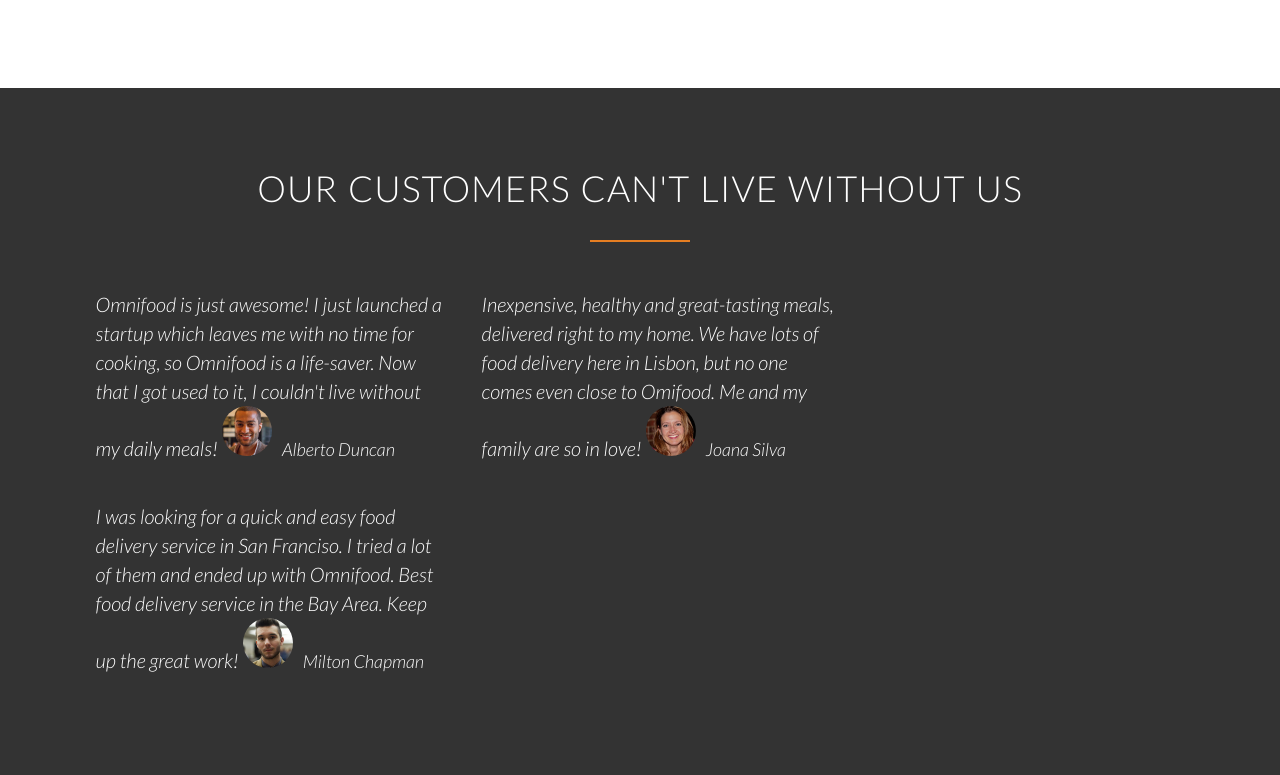
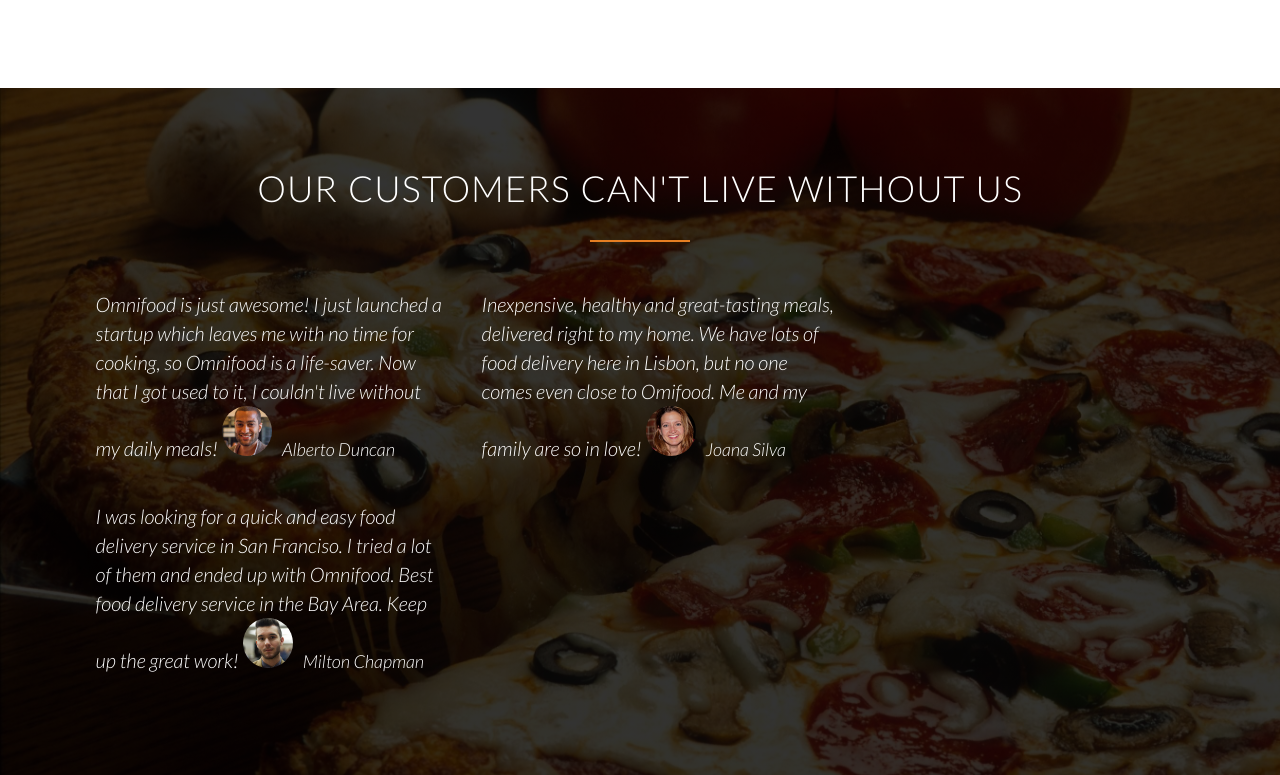
Before and after one commit to danieldichterheineman/Hemsida, a plain HTML site: page index.html in a window 1280 px wide. Shown: the part 3254-4029 px from the top of the page. Drawn offline with Linux system fonts and the light colour scheme.

Commit message:
Update style.css

```diff
--- a/resources/css/style.css
+++ b/resources/css/style.css
@@ -357,7 +357,7 @@ header {
 
 .section-testmonials {
   background-image: linear-gradient(rgba(0, 0, 0, 0.8), rgba(0, 0, 0, 0.8)),
-    url(/css/img/back-customers.jpg);
+    url(img/back-customers.jpg);
   background-size: cover;
   color: #fff;
   background-attachment: fixed;
```
